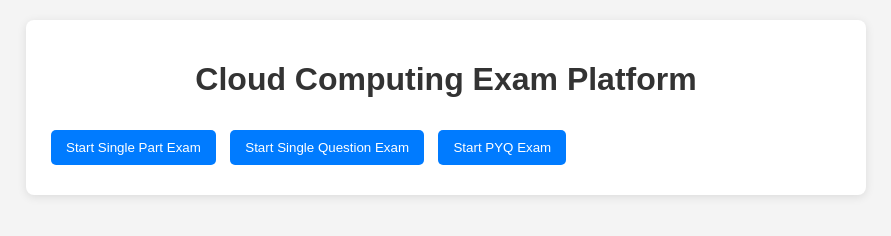
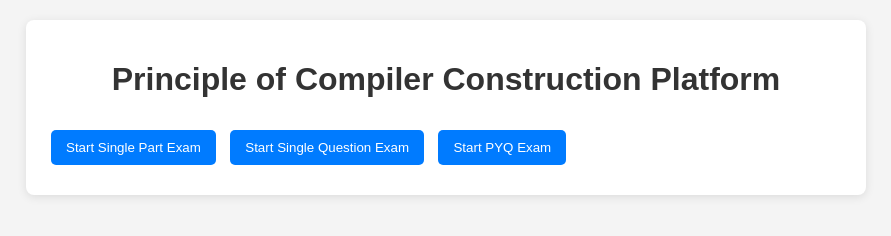
Before and after one commit to Manish85-cell/pcc-quiz, a plain HTML site: page index.html in a window 1280 px wide. Shown: the whole page, without its empty margins (194-1085 px from the left). Drawn offline with Linux system fonts and the light colour scheme.

Commit message:
Update index.html

```diff
--- a/index.html
+++ b/index.html
@@ -57,7 +57,7 @@
 <body>
 
 <div class="container">
-    <h1>Cloud Computing Exam Platform</h1>
+    <h1>Principle of Compiler Construction Platform</h1>
     <button id="startSinglePart">Start Single Part Exam</button>
     <button id="startSingleQuestion">Start Single Question Exam</button>
     <button id="startPYQ">Start PYQ Exam</button>
```
